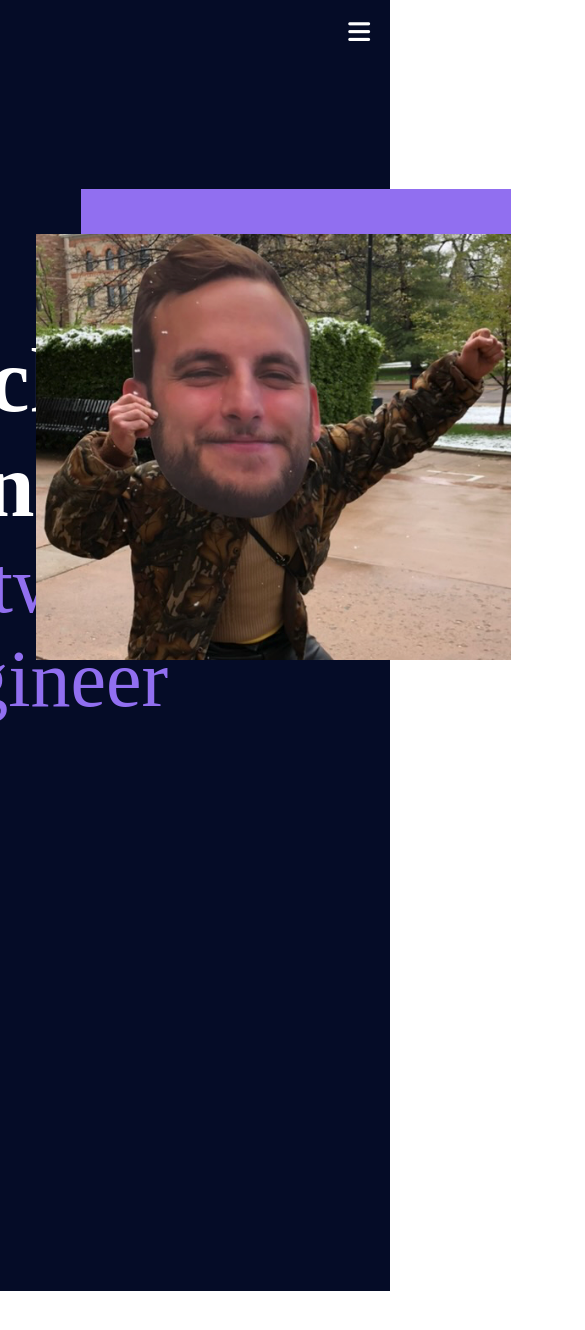
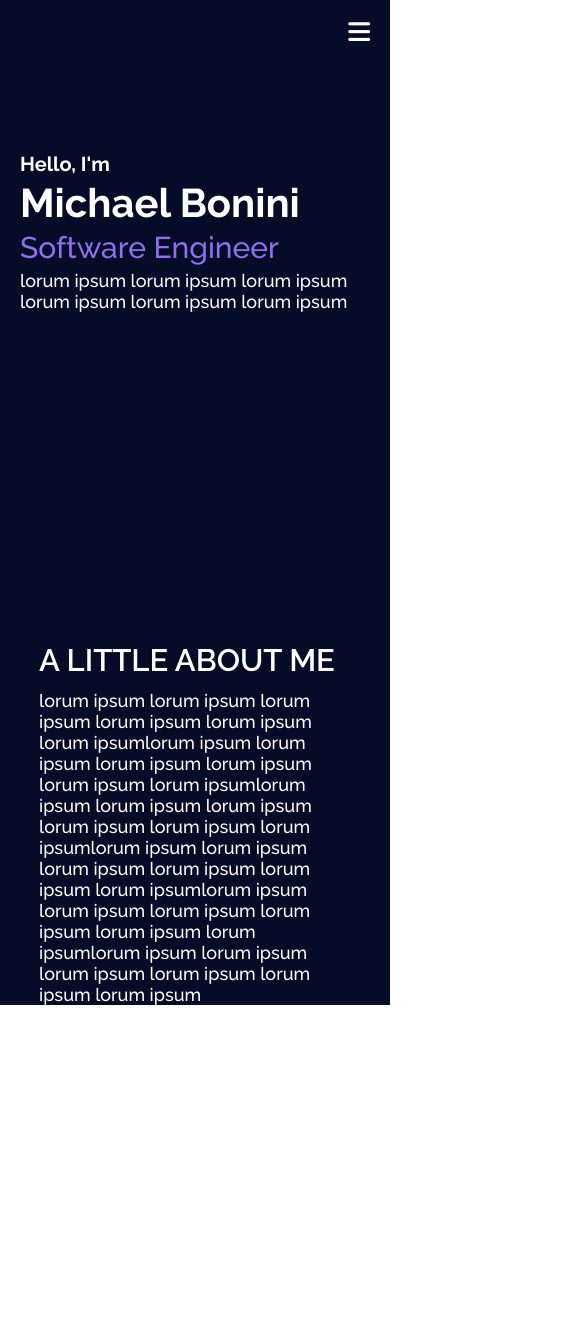
Before and after one commit to mkbonini/mb-portfolio, a React (Create React App) app: page /contact in a window 390 px wide. Shown: the top 1330 px of the page, 585 px wide, since content can reach past the window. After the commit the page ends 1090 px from the top, so only its background shows below. Built offline with nearby package versions, Linux system fonts and the light colour scheme.

Commit message:
Adds about section and mobile responsiveness

```diff
--- a/src/App.tsx
+++ b/src/App.tsx
@@ -2,6 +2,7 @@
 import styled from 'styled-components';
 import Navbar from './components/Navbar';
 import Welcome from './components/Welcome';
+import About from './components/About'
 
 const AppContainer = styled.div`
 	/* max-height: 100vh; */
@@ -14,6 +15,7 @@ function App() {
 		<AppContainer>
 			<Navbar />
 			<Welcome />
+			<About />
 		</AppContainer>
 	);
 }
--- /dev/null
+++ b/src/components/About.tsx
@@ -0,0 +1,54 @@
+/** @format */
+import { useState } from 'react';
+import styled from 'styled-components';
+
+const AboutBody = styled.div`
+	/* display: block; */
+	/* display: flex; */
+  /* flex-direction: column */
+	justify-content: center;
+  margin-top: 14vh;
+  margin-bottom: 10vh;
+  /* width: 80vw */
+
+  #about {
+    width: 80vw;
+    margin: auto;
+   }
+	h3 {
+			font-family: Raleway;
+			font-size: 31px;
+			font-weight: 600;
+			line-height: 60px;
+			text-align: left;
+			margin: 0;
+		}
+
+    .aboutText {
+      font-family: Raleway;
+			font-size: 18px;
+			font-weight: 400;
+			text-align: left;
+			margin: 0;
+    }
+
+  @media screen and (max-width: 600px) {
+
+  }
+`;
+
+const About = () => {
+
+	return (
+		<>
+			<AboutBody>
+        <div id='about'>
+          <h3>A LITTLE ABOUT ME</h3>
+          <p className='aboutText'>lorum ipsum lorum ipsum lorum ipsum lorum ipsum lorum ipsum lorum ipsumlorum ipsum lorum ipsum lorum ipsum lorum ipsum lorum ipsum lorum ipsumlorum ipsum lorum ipsum lorum ipsum lorum ipsum lorum ipsum lorum ipsumlorum ipsum lorum ipsum lorum ipsum lorum ipsum lorum ipsum lorum ipsumlorum ipsum lorum ipsum lorum ipsum lorum ipsum lorum ipsum lorum ipsumlorum ipsum lorum ipsum lorum ipsum lorum ipsum lorum ipsum lorum ipsum</p>
+        </div>
+			</AboutBody>
+		</>
+	);
+};
+
+export default About;
--- a/src/components/Navbar.tsx
+++ b/src/components/Navbar.tsx
@@ -14,24 +14,27 @@ const NavBody = styled.div`
 	height: 80px;
 	h4 {
 			font-family: Sen;
-			font-size: 50px;
+			font-size: 40px;
 			font-weight: 400;
 			line-height: 60px;
 			letter-spacing: 0em;
 			text-align: left;
 
 			margin: 0;
-			padding: 10px 0px 0px 56px;
+			padding: 20px 0px 0px 56px;
 
 		}
 	h5 {
 		font-family: Raleway;
-		font-size: 30px;
-		font-weight: 500;
+		font-size: 22px;
+		font-weight: 650;
 		line-height: 35px;
 		letter-spacing: 0em;
 		text-align: center;
 
+		:hover {
+			border-bottom: 3px solid white;
+		}
 	}
 	ul {
 		display: flex;
--- a/src/components/Welcome.tsx
+++ b/src/components/Welcome.tsx
@@ -6,34 +6,38 @@ import myPicture from '../assets/michael.png'
 const WelcomeBody = styled.div`
 	display: block;
 	display: flex;
-	justify-content: center;
-  margin-top: 20vh;
-  margin-bottom: 10vh;
+	justify-content: space-evenly;
+  margin-top: 25vh;
+  /* margin-bottom: 10vh; */
 	/* height: 80px; */
   .intro {
     width: 40vw;
   }
+  .imageSide {
+    width: 30vw;
+  }
+
 	h1 {
 			font-family: Raleway;
-			font-size: 90px;
-			font-weight: 700;
-			line-height: 105.66px;
+			font-size: 75px;
+			font-weight: bold;
+			/* line-height: 105.66px; */
 			text-align: left;
 			margin: 0;
 		}
 
 	h2 {
 		font-family: Raleway;
-		font-size: 80px;
+		font-size: 64px;
 		font-weight: 400;
-		line-height: 93.92px;
+		line-height: 85px;
 		text-align: left;
     color: #916FF0;
     margin: 0;
 	}
   .hello {
     font-family: Raleway;
-		font-size: 40px;
+		font-size: 31px;
 		font-weight: 700;
 		line-height: 46.96px;
 		text-align: left;
@@ -41,19 +45,51 @@ const WelcomeBody = styled.div`
   }
   .tagLine {
     font-family: Raleway;
-    font-size: 40px;
+    font-size: 31px;
     font-weight: 400;
-    line-height: 47px;
+    /* line-height: 47px; */
     letter-spacing: 0em;
     text-align: left;
     margin: 0;
+    /* width: 70% */
   }
-  img {
-    box-shadow: 45px -45px #916FF0
+
+  #profilePicture {
+    box-shadow: 25px -25px #916FF0;
+    width: 400px;
   }
-	/* @media only screen and (max-width: 900px) {
-		display: none;
-	} */
+  @media screen and (max-width: 600px) {
+    justify-content: center;
+    margin-top: 10vh;
+
+    .imageSide {
+      visibility: hidden;
+      width: 0%;
+    }
+
+    .intro {
+      width: 100%;
+      padding-left: 20px;
+    }
+
+  	h1 {
+			font-size: 40px;
+		}
+
+    h2 {
+      font-size: 30px;
+      line-height: 44px;
+    }
+
+    .hello {
+      font-size: 20px;
+      line-height: 30px;
+    }
+
+    .tagLine {
+      font-size: 18px;
+    }
+  }
 `;
 
 const Welcome = () => {
@@ -68,7 +104,7 @@ const Welcome = () => {
           <p className='tagLine'>lorum ipsum lorum ipsum lorum ipsum lorum ipsum lorum ipsum lorum ipsum</p>
         </div>
         <div className='imageSide'>
-          <img src={myPicture} alt="image of Me" width={475}></img>
+          <img src={myPicture} alt="image of Me" id="profilePicture" ></img>
         </div>
 			</WelcomeBody>
 		</>
--- a/src/index.css
+++ b/src/index.css
@@ -1,3 +1,5 @@
+@import url('https://fonts.googleapis.com/css2?family=Raleway:wght@500;600;700&display=swap');
+@import url('https://fonts.googleapis.com/css?family=Sen');
 body {
   margin: 0;
   font-family: -apple-system, BlinkMacSystemFont, 'Segoe UI', 'Roboto', 'Oxygen',
```
